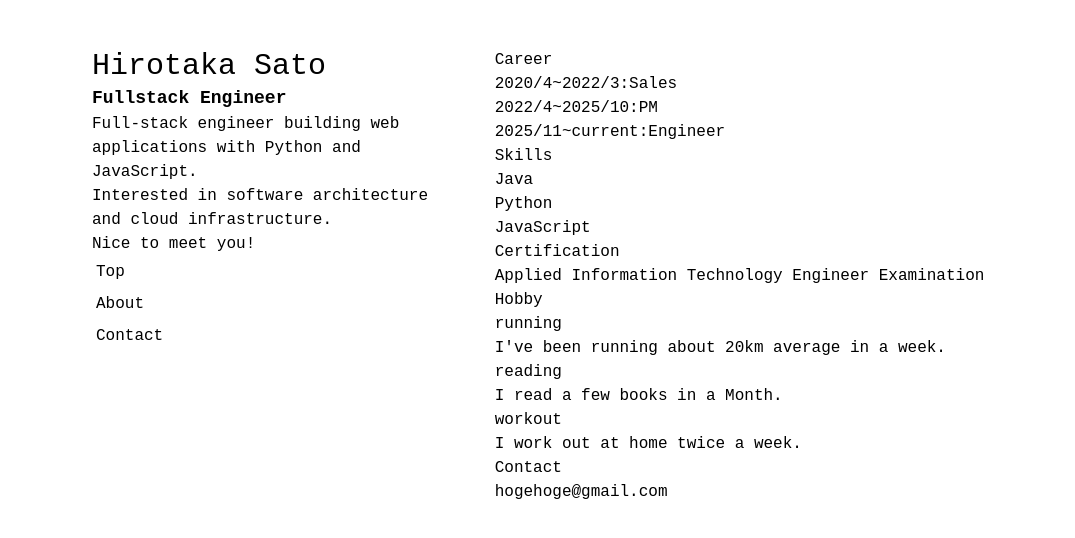
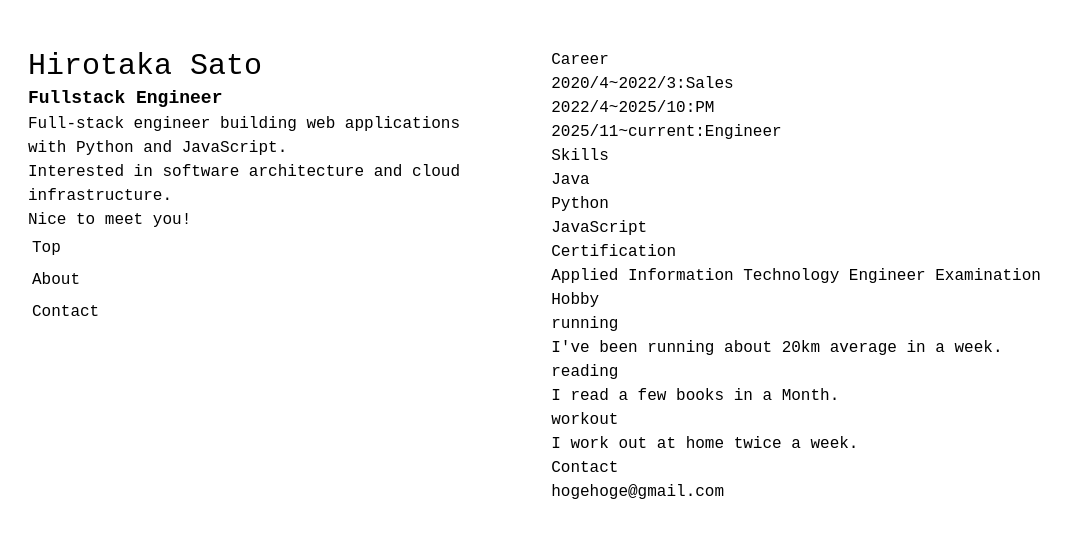
Before and after one commit to 0141tacos/portfolio, a Vue app: page / in a window 1280 px wide. Shown: the top 538 px of the page, without its empty margins (0-1075 px from the left). Built offline with nearby package versions, Linux system fonts and the light colour scheme.

Commit message:
tailwindcss

```diff
--- a/src/App.vue
+++ b/src/App.vue
@@ -6,13 +6,13 @@ import Menu from "./components/Menu.vue";
 </script>
 
 <template>
-  <div class="max-w-9/10 mx-auto m-5">
+  <div class="container mx-auto m-5">
     <div class="flex flex-col md:flex-row">
-      <div class="flex-[1] m-5 p-2">
+      <div class="flex-[2] m-5 p-2">
         <div><h1 class="text-3xl">Hirotaka Sato</h1></div>
         <div><h2 class="text-lg font-semibold">Fullstack Engineer</h2></div>
         <div>
-          <p class="font-normal">
+        <p class="font-light">
             Full-stack engineer building web applications with Python and
             JavaScript.<br />
             Interested in software architecture and cloud infrastructure.<br />
@@ -21,7 +21,7 @@ import Menu from "./components/Menu.vue";
         </div>
         <Menu></Menu>
       </div>
-      <div class="flex-[2] m-5 p-2" id="">
+      <div class="flex-[3] m-5 p-2" id="">
         <div class="row">
           <div :id="MENU_CONST.ABOUT">
             <Career></Career>
--- a/src/style.css
+++ b/src/style.css
@@ -1,3 +1,5 @@
+@import "tailwindcss";
+
 :root {
   --bs-body-bg: #1a1b26;
   --bs-body-color: #c0caf5;
@@ -6,8 +8,6 @@
   --bs-danger: #f7768e;
 }
 
-@import "tailwindcss";
-
 body {
   font-family:'Courier New', Courier, monospace;
 }
```
